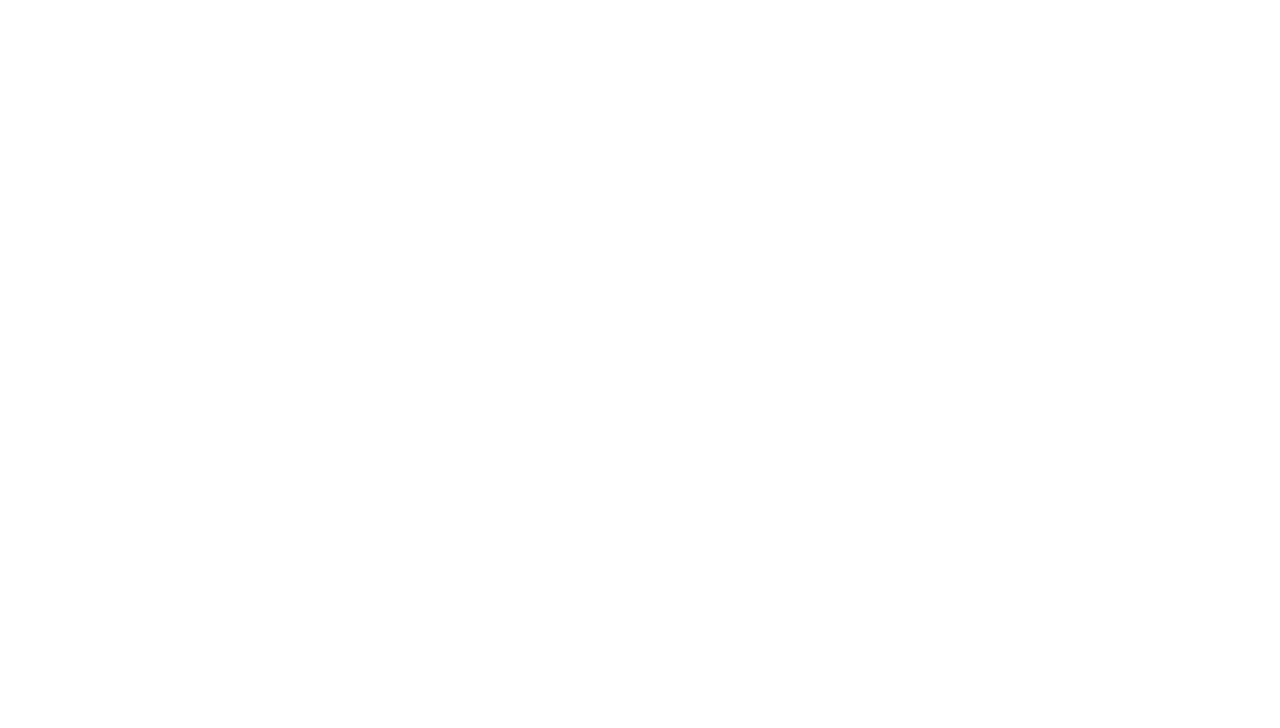
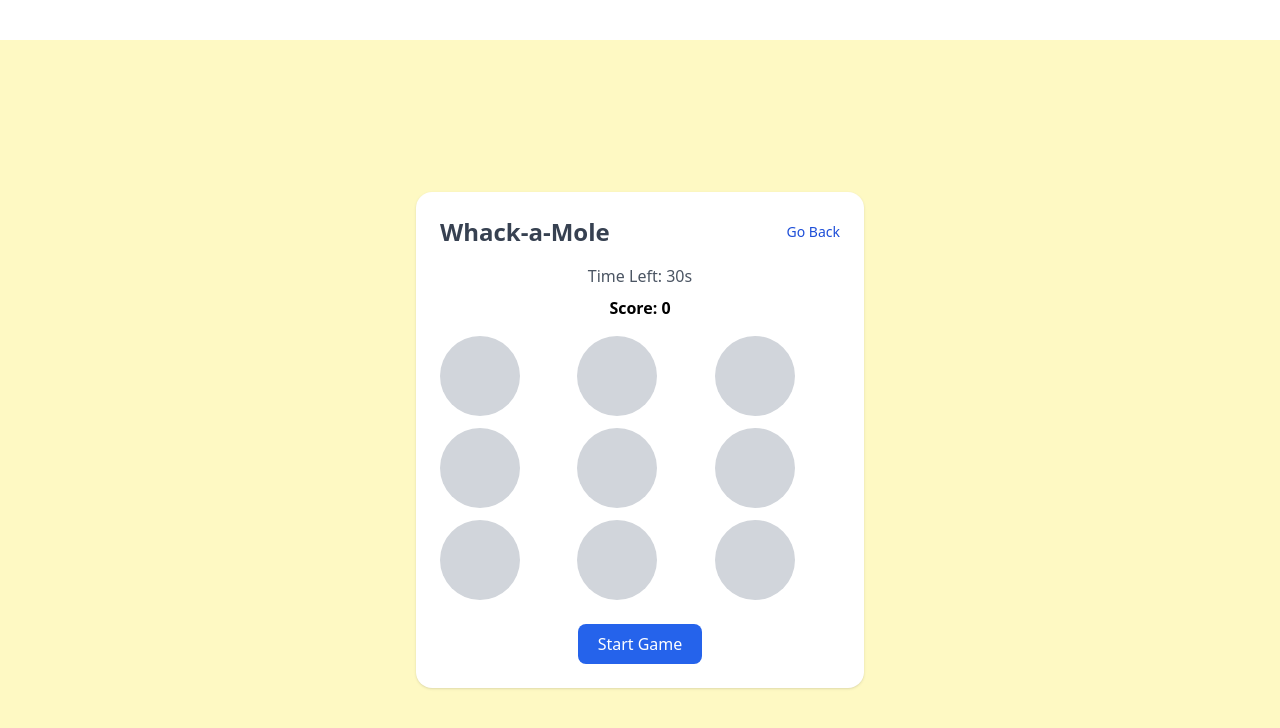
Before and after one commit to KashishAgrahari23/GameHub, a React (Vite) app: page /whack-a-mole in a window 1280 px wide. Before the commit this address had no page. Shown: the top 728 px of the page. Built offline with nearby package versions, Linux system fonts and the light colour scheme.

Commit message:
whack a mole  done

```diff
--- a/src/App.jsx
+++ b/src/App.jsx
@@ -5,6 +5,7 @@ import TicTacToe from './pages/TicTacToe'
 import RockPaperScissor from './pages/RockPaperScissor'
 import MemoryGame from './pages/MemoryGame'
 import NumberGuess from './pages/NumberGuess'
+import WhackAMole from './pages/WhackAMole'
 
 const App = () => {
   return (
@@ -16,6 +17,7 @@ const App = () => {
           <Route path='/rock-paper-scissor' element={<RockPaperScissor/>} />
           <Route path='/memory-game' element={<MemoryGame/>} />
           <Route path='/number-guess' element={<NumberGuess/>} />
+          <Route path='/whack-a-mole' element={<WhackAMole/>} />
         </Routes>
       </Router>
     </div>
--- a/src/pages/Home.jsx
+++ b/src/pages/Home.jsx
@@ -34,6 +34,12 @@ const Home = () => {
         >
            Number Guess
         </Link>
+        <Link
+          to="/whack-a-mole"
+          className="bg-white shadow-md rounded-xl px-8 py-6 text-lg font-semibold text-pink-600 hover:bg-pink-600 hover:text-white transition-all duration-300"
+        >
+           Whack a mole
+        </Link>
       </div>
     </div>
   )
--- /dev/null
+++ b/src/pages/WhackAMole.jsx
@@ -0,0 +1,96 @@
+import React, { useEffect, useState } from 'react';
+import { Link } from 'react-router-dom';
+
+const WhackAMole = () => {
+  const [moleIndex, setMoleIndex] = useState(null);
+  const [score, setScore] = useState(0);
+  const [timeLeft, setTimeLeft] = useState(30);
+  const [isPlaying, setIsPlaying] = useState(false);
+
+  useEffect(() => {
+    let moleInterval;
+    let timer;
+
+    if (isPlaying) {
+      moleInterval = setInterval(() => {
+        setMoleIndex(Math.floor(Math.random() * 9));
+      }, 800);
+
+      timer = setInterval(() => {
+        setTimeLeft((prev) => {
+          if (prev === 1) {
+            clearInterval(timer);
+            clearInterval(moleInterval);
+            setIsPlaying(false);
+            setMoleIndex(null);
+            return 0;
+          }
+          return prev - 1;
+        });
+      }, 1000);
+    }
+
+    return () => {
+      clearInterval(moleInterval);
+      clearInterval(timer);
+    };
+  }, [isPlaying]);
+
+  const handleWhack = (index) => {
+    if (index === moleIndex) {
+      setScore((prev) => prev + 1);
+      setMoleIndex(null);
+    }
+  };
+
+  const handleStart = () => {
+    setScore(0);
+    setTimeLeft(30);
+    setIsPlaying(true);
+  };
+
+  return (
+    <div className="min-h-screen flex flex-col items-center justify-center bg-yellow-100 p-6">
+      <div className="max-w-md w-full bg-white p-6 rounded-2xl shadow text-center">
+        <header className="flex justify-between items-center mb-4">
+          <h2 className="text-2xl font-bold text-gray-700"> Whack-a-Mole</h2>
+          <Link to="/" className="text-blue-700 hover:underline text-sm">Go Back</Link>
+        </header>
+
+        <p className="text-gray-600 mb-2">Time Left: {timeLeft}s</p>
+        <p className="font-semibold mb-4">Score: {score}</p>
+
+        <div className="grid grid-cols-3 gap-3 mb-6">
+          {[...Array(9)].map((_, i) => (
+            <div
+              key={i}
+              onClick={() => handleWhack(i)}
+              className={`w-20 h-20 rounded-full flex items-center justify-center cursor-pointer transition-all
+                ${moleIndex === i ? 'bg-green-500 text-white text-2xl' : 'bg-gray-300'}`}
+            >
+              {moleIndex === i ? '🐹' : ''}
+            </div>
+          ))}
+        </div>
+
+        {!isPlaying ? (
+          <button
+            onClick={handleStart}
+            className="bg-blue-600 text-white px-5 py-2 rounded-lg"
+          >
+            Start Game
+          </button>
+        ) : (
+          <button
+            disabled
+            className="bg-gray-400 text-white px-5 py-2 rounded-lg cursor-not-allowed"
+          >
+            Playing...
+          </button>
+        )}
+      </div>
+    </div>
+  );
+};
+
+export default WhackAMole;
```
